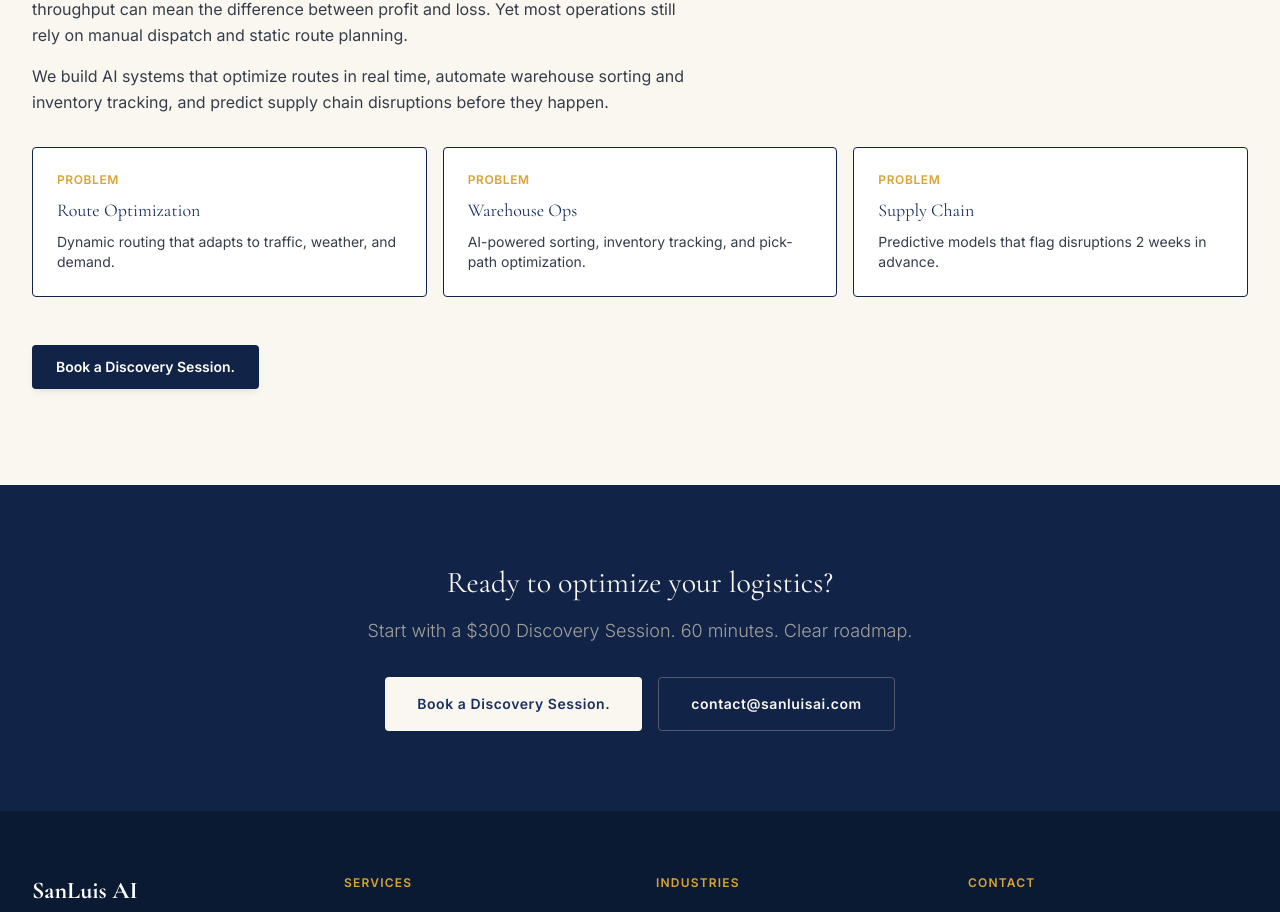
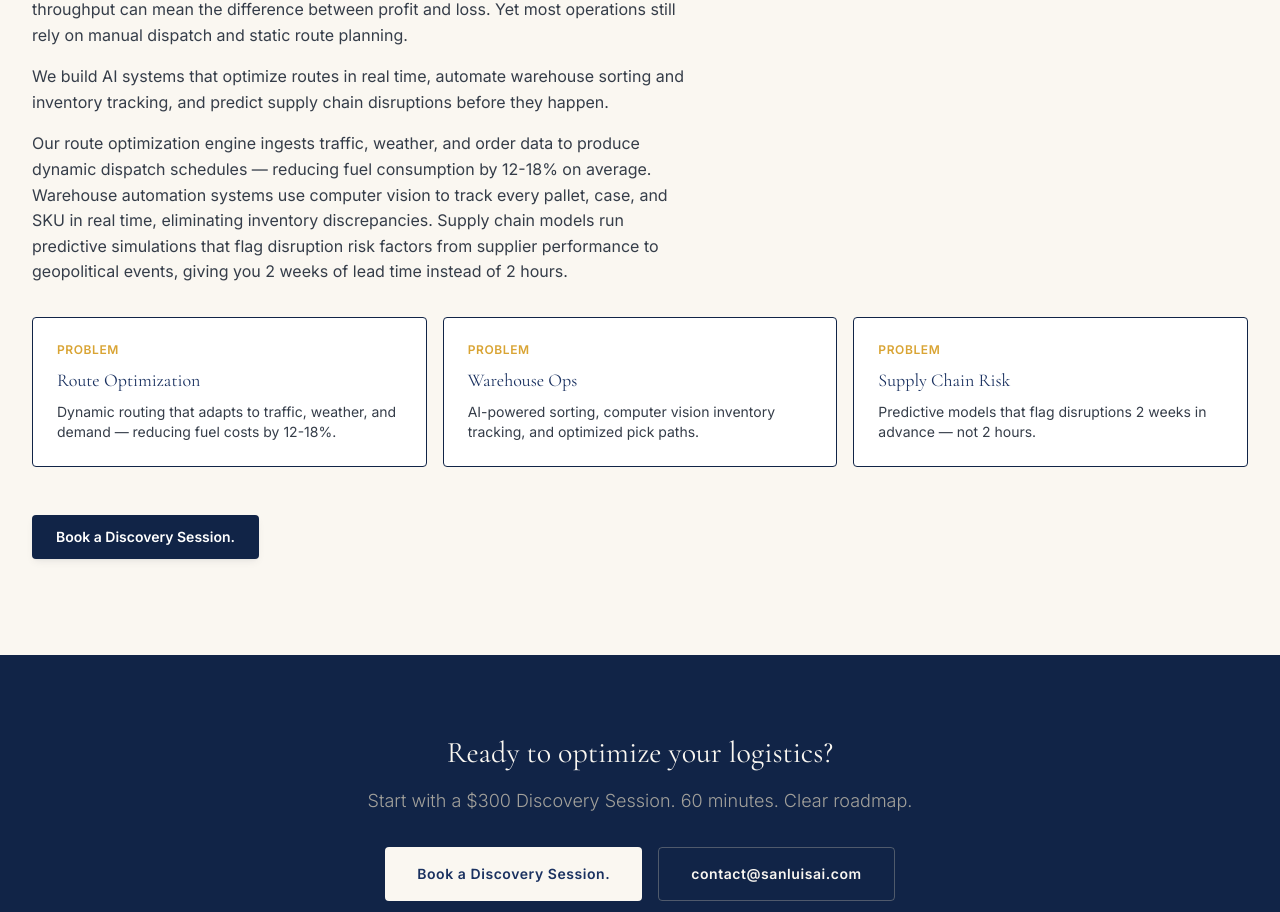
Before and after one commit to SanLuis-AI-Solutions/sanluisai-portfolio, a Next.js app: page /industries/logistics in a window 1280 px wide. Shown: the part 836-1748 px from the top of the page. Built offline with nearby package versions, Linux system fonts and the light colour scheme.

Commit message:
State snapshot before website enhancements batch

```diff
--- a/app/industries/logistics/page.tsx
+++ b/app/industries/logistics/page.tsx
@@ -24,7 +24,8 @@ export default function Page() {
           </div>
           <p className="sl-body max-w-prose mb-4">Logistics margins are razor-thin. A 5% improvement in route efficiency or warehouse throughput can mean the difference between profit and loss. Yet most operations still rely on manual dispatch and static route planning.</p>
           <p className="sl-body max-w-prose mb-4">We build AI systems that optimize routes in real time, automate warehouse sorting and inventory tracking, and predict supply chain disruptions before they happen.</p>
-          <div className="grid grid-cols-1 md:grid-cols-3 gap-4 mt-8 mb-8"><div className="bg-white border border-navy-900 rounded p-6"><div className="font-sans text-xs font-semibold uppercase tracking-wider text-gold-600 mb-2">Problem</div><div className="font-display text-lg text-navy-800">Route Optimization</div><div className="font-sans text-sm text-fg2 mt-2">Dynamic routing that adapts to traffic, weather, and demand.</div></div><div className="bg-white border border-navy-900 rounded p-6"><div className="font-sans text-xs font-semibold uppercase tracking-wider text-gold-600 mb-2">Problem</div><div className="font-display text-lg text-navy-800">Warehouse Ops</div><div className="font-sans text-sm text-fg2 mt-2">AI-powered sorting, inventory tracking, and pick-path optimization.</div></div><div className="bg-white border border-navy-900 rounded p-6"><div className="font-sans text-xs font-semibold uppercase tracking-wider text-gold-600 mb-2">Problem</div><div className="font-display text-lg text-navy-800">Supply Chain</div><div className="font-sans text-sm text-fg2 mt-2">Predictive models that flag disruptions 2 weeks in advance.</div></div></div>
+          <p className="sl-body max-w-prose mb-4">Our route optimization engine ingests traffic, weather, and order data to produce dynamic dispatch schedules — reducing fuel consumption by 12-18% on average. Warehouse automation systems use computer vision to track every pallet, case, and SKU in real time, eliminating inventory discrepancies. Supply chain models run predictive simulations that flag disruption risk factors from supplier performance to geopolitical events, giving you 2 weeks of lead time instead of 2 hours.</p>
+          <div className="grid grid-cols-1 md:grid-cols-3 gap-4 mt-8 mb-8"><div className="bg-white border border-navy-900 rounded p-6"><div className="font-sans text-xs font-semibold uppercase tracking-wider text-gold-600 mb-2">Problem</div><div className="font-display text-lg text-navy-800">Route Optimization</div><div className="font-sans text-sm text-fg2 mt-2">Dynamic routing that adapts to traffic, weather, and demand — reducing fuel costs by 12-18%.</div></div><div className="bg-white border border-navy-900 rounded p-6"><div className="font-sans text-xs font-semibold uppercase tracking-wider text-gold-600 mb-2">Problem</div><div className="font-display text-lg text-navy-800">Warehouse Ops</div><div className="font-sans text-sm text-fg2 mt-2">AI-powered sorting, computer vision inventory tracking, and optimized pick paths.</div></div><div className="bg-white border border-navy-900 rounded p-6"><div className="font-sans text-xs font-semibold uppercase tracking-wider text-gold-600 mb-2">Problem</div><div className="font-display text-lg text-navy-800">Supply Chain Risk</div><div className="font-sans text-sm text-fg2 mt-2">Predictive models that flag disruptions 2 weeks in advance — not 2 hours.</div></div></div>
           <div className="mt-12">
             <Link href="/booking" className="inline-block font-sans text-sm font-semibold px-6 py-3 bg-navy-900 text-white rounded shadow-2 hover:bg-navy-800 transition-colors">
               Book a Discovery Session.
--- a/app/industries/professional-services/page.tsx
+++ b/app/industries/professional-services/page.tsx
@@ -24,7 +24,8 @@ export default function Page() {
           </div>
           <p className="sl-body max-w-prose mb-4">Professional service firms sell time. But time leaks everywhere -- manual document review, redundant data entry, inconsistent client onboarding. Every hour spent on admin is an hour not billed.</p>
           <p className="sl-body max-w-prose mb-4">We build AI systems that automate document review, streamline client intake, and capture billable time automatically. The result: higher utilization, faster engagements, better margins.</p>
-          <div className="grid grid-cols-1 md:grid-cols-3 gap-4 mt-8 mb-8"><div className="bg-white border border-navy-900 rounded p-6"><div className="font-sans text-xs font-semibold uppercase tracking-wider text-gold-600 mb-2">Problem</div><div className="font-display text-lg text-navy-800">Document Review</div><div className="font-sans text-sm text-fg2 mt-2">AI that reviews contracts and filings in minutes, not days.</div></div><div className="bg-white border border-navy-900 rounded p-6"><div className="font-sans text-xs font-semibold uppercase tracking-wider text-gold-600 mb-2">Problem</div><div className="font-display text-lg text-navy-800">Time Capture</div><div className="font-sans text-sm text-fg2 mt-2">Automatic time tracking that captures every billable minute.</div></div><div className="bg-white border border-navy-900 rounded p-6"><div className="font-sans text-xs font-semibold uppercase tracking-wider text-gold-600 mb-2">Problem</div><div className="font-display text-lg text-navy-800">Client Onboarding</div><div className="font-sans text-sm text-fg2 mt-2">Automated intake, KYC, and engagement letter generation.</div></div></div>
+          <p className="sl-body max-w-prose mb-4">Our document review engine processes contracts, filings, and discovery materials at 10x human speed — flagging risk clauses, missing signatures, and compliance gaps automatically. Client intake workflows capture every piece of information once and route it to the right systems, cutting onboarding from weeks to hours. Automatic time tracking monitors work products and activities to capture every billable minute that would otherwise slip through manual timesheets.</p>
+          <div className="grid grid-cols-1 md:grid-cols-3 gap-4 mt-8 mb-8"><div className="bg-white border border-navy-900 rounded p-6"><div className="font-sans text-xs font-semibold uppercase tracking-wider text-gold-600 mb-2">Problem</div><div className="font-display text-lg text-navy-800">Document Review</div><div className="font-sans text-sm text-fg2 mt-2">AI that reviews contracts, filings, and discovery at 10x human speed.</div></div><div className="bg-white border border-navy-900 rounded p-6"><div className="font-sans text-xs font-semibold uppercase tracking-wider text-gold-600 mb-2">Problem</div><div className="font-display text-lg text-navy-800">Time Capture</div><div className="font-sans text-sm text-fg2 mt-2">Automatic tracking that captures every billable minute — no more manual timesheets.</div></div><div className="bg-white border border-navy-900 rounded p-6"><div className="font-sans text-xs font-semibold uppercase tracking-wider text-gold-600 mb-2">Problem</div><div className="font-display text-lg text-navy-800">Client Onboarding</div><div className="font-sans text-sm text-fg2 mt-2">Automated intake, KYC, and engagement letter generation — onboarding in hours, not weeks.</div></div></div>
           <div className="mt-12">
             <Link href="/booking" className="inline-block font-sans text-sm font-semibold px-6 py-3 bg-navy-900 text-white rounded shadow-2 hover:bg-navy-800 transition-colors">
               Book a Discovery Session.
```
